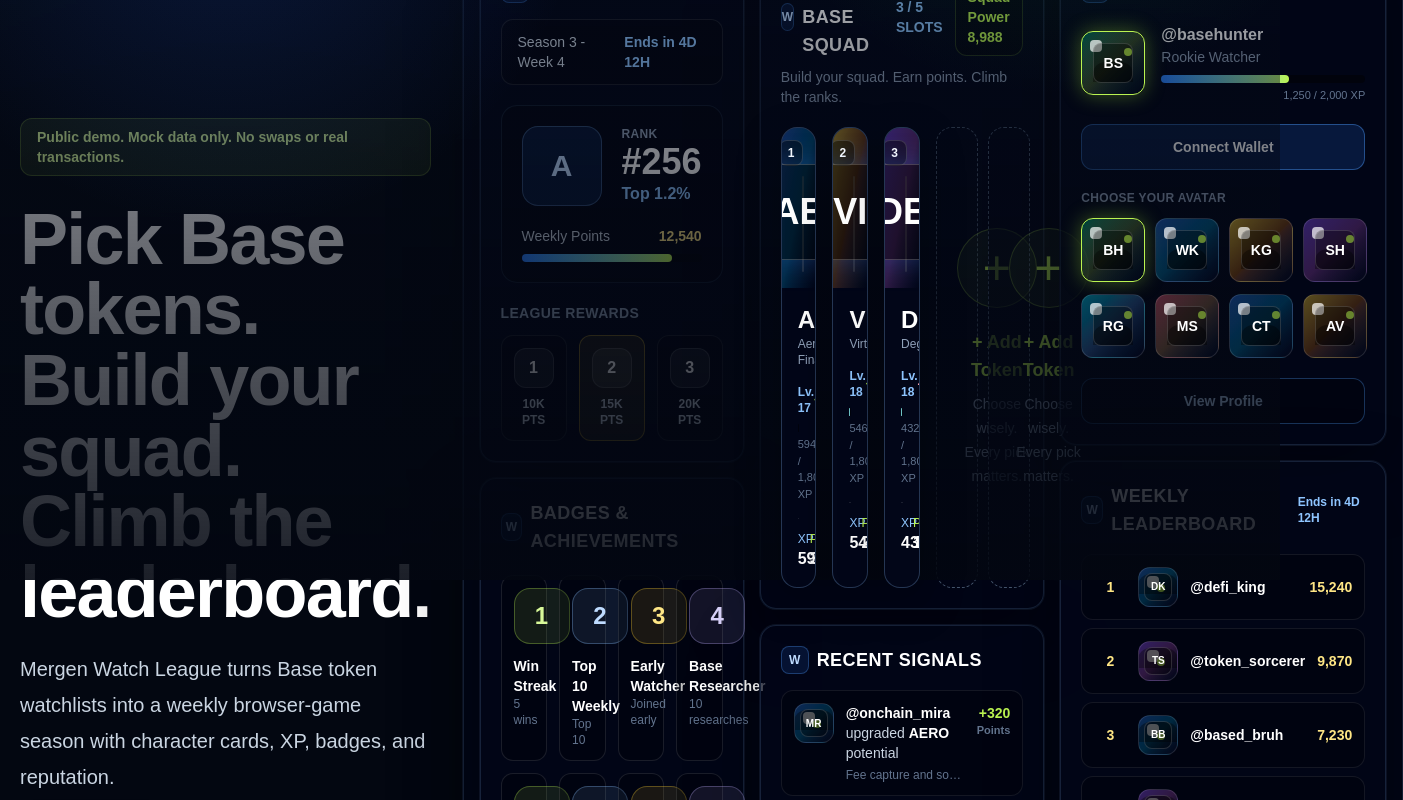
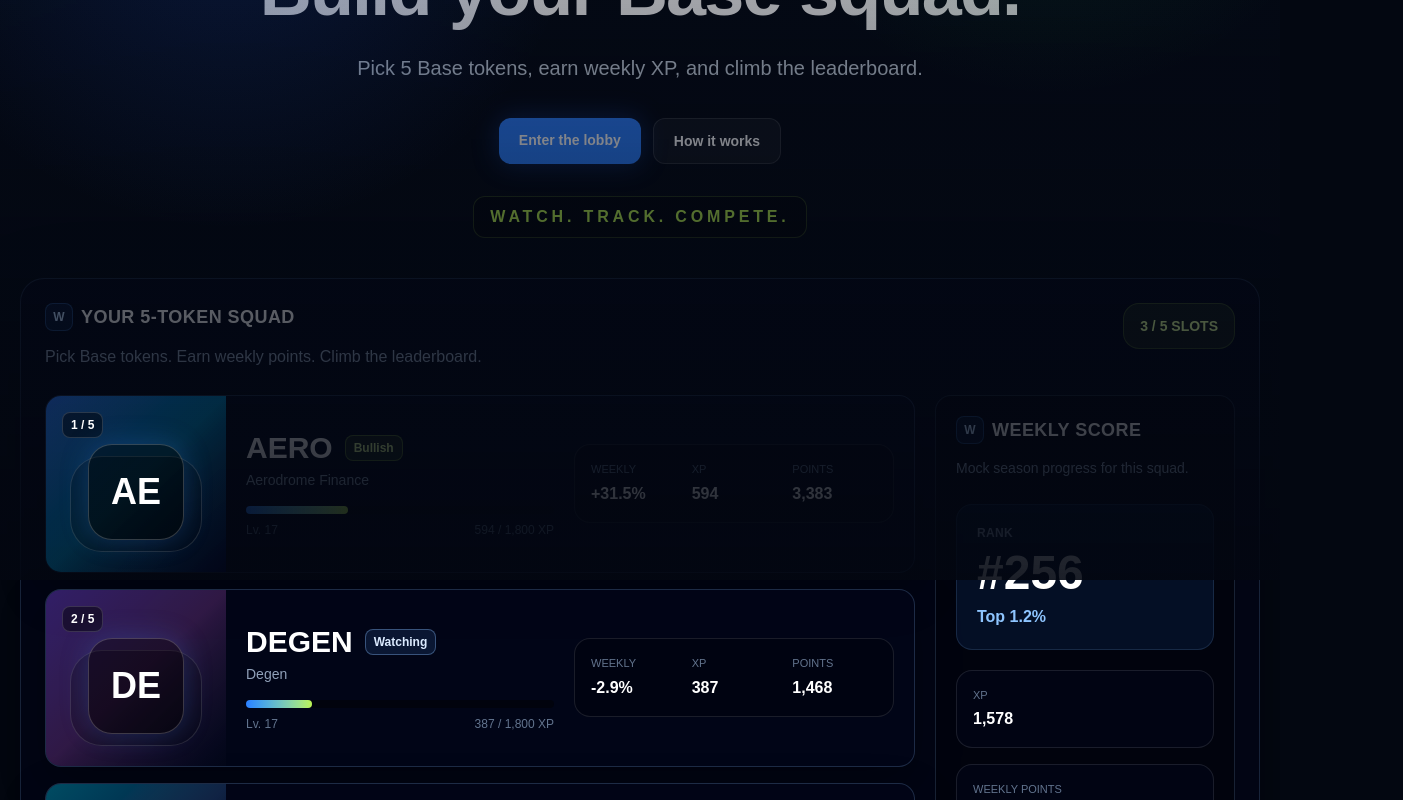
Before and after one commit to Edizemre1/mergen-watch-base, a Next.js app: page / in a window 1280 px wide. Shown: the part 220-1020 px from the top of the page, 1403 px wide, since content can reach past the window. Built offline with nearby package versions, Linux system fonts and the light colour scheme.

Commit message:
Simplify landing into squad builder experience

```diff
--- a/src/components/language.tsx
+++ b/src/components/language.tsx
@@ -25,9 +25,9 @@
     "nav.github": "GitHub",
     "nav.back": "Back to Lobby",
     "demo.notice": "Public demo. Mock data only. No swaps or real transactions.",
-    "hero.title": "Pick Base tokens. Build your squad. Climb the leaderboard.",
+    "hero.title": "Build your Base squad.",
     "hero.subtitle":
-      "Mergen Watch League turns Base token watchlists into a weekly browser-game season with character cards, XP, badges, and reputation.",
+      "Pick 5 Base tokens, earn weekly XP, and climb the leaderboard.",
     "hero.primary": "Enter the lobby",
     "hero.secondary": "How it works",
     "hero.command": "Watch. Track. Compete.",
@@ -49,6 +49,8 @@
     "section.watchlists": "League Watchlists",
     "section.tokenArena": "Token Arena",
     "squad.subtitle": "Build your squad. Earn points. Climb the ranks.",
+    "squad.builderTitle": "Your 5-token squad",
+    "squad.builderText": "Pick Base tokens. Earn weekly points. Climb the leaderboard.",
     "squad.slots": "slots",
     "squad.power": "Squad Power",
     "squad.add": "+ Add Token",
@@ -59,6 +61,8 @@
     "season.top": "Top 1.2%",
     "season.weeklyPoints": "Weekly Points",
     "season.rewards": "League Rewards",
+    "score.title": "Weekly Score",
+    "score.summary": "Mock season progress for this squad.",
     "profile.handle": "@basehunter",
     "profile.role": "Rookie Watcher",
     "profile.connect": "Connect Wallet",
@@ -137,9 +141,9 @@
     "nav.github": "GitHub",
     "nav.back": "Lobiye dön",
     "demo.notice": "Public demo. Sadece mock data. Gerçek swap veya işlem yok.",
-    "hero.title": "Base tokenlarını seç. Squad kur. Liderliğe tırman.",
+    "hero.title": "Base squad’ını kur.",
     "hero.subtitle":
-      "Mergen Watch League, Base token watchlistlerini karakter kartları, XP, rozetler ve itibar içeren haftalık browser-game sezonuna dönüştürür.",
+      "5 Base tokenı seç, haftalık XP kazan ve liderliğe tırman.",
     "hero.primary": "Lobiye gir",
     "hero.secondary": "Nasıl çalışır",
     "hero.command": "Watch. Track. Compete.",
@@ -161,6 +165,8 @@
     "section.watchlists": "League Watchlistleri",
     "section.tokenArena": "Token Arenası",
     "squad.subtitle": "Squad kur. Puan kazan. Rank yükselt.",
+    "squad.builderTitle": "5 tokenlık squad’ın",
+    "squad.builderText": "Base tokenlarını seç. Haftalık puan kazan. Liderliğe tırman.",
     "squad.slots": "slot",
     "squad.power": "Squad Gücü",
     "squad.add": "+ Token Ekle",
@@ -171,6 +177,8 @@
     "season.top": "Top 1.2%",
     "season.weeklyPoints": "Haftalık Puan",
     "season.rewards": "League Ödülleri",
+    "score.title": "Haftalık Skor",
+    "score.summary": "Bu squad için mock sezon ilerlemesi.",
     "profile.handle": "@basehunter",
     "profile.role": "Rookie Watcher",
     "profile.connect": "Wallet Bağla",
--- a/src/components/mergen-watch-app.tsx
+++ b/src/components/mergen-watch-app.tsx
@@ -34,7 +34,6 @@
 type ArtTone = "blue" | "violet" | "cyan" | "green" | "gold" | "rose";
 
 const githubUrl = "https://github.com/Edizemre1/mergen-watch-base";
-const playerHandle = "@basehunter";
 const playerRank = 256;
 const maxSquadSlots = 5;
 
@@ -47,15 +46,6 @@
   HIGHER: "rose",
   KEYCAT: "blue",
 };
-
-const leaderboard = [
-  { handle: "@defi_king", avatar: "DK", points: 15240 },
-  { handle: "@token_sorcerer", avatar: "TS", points: 9870 },
-  { handle: "@based_bruh", avatar: "BB", points: 7230 },
-  { handle: "@longbase", avatar: "LB", points: 6420 },
-  { handle: "@nft_baseset", avatar: "NB", points: 5890 },
-  { handle: playerHandle, avatar: "BH", points: 12540, active: true, rank: playerRank },
-];
 
 const avatarOptions = ["BH", "WK", "KG", "SH", "RG", "MS", "CT", "AV"];
 
@@ -112,15 +102,24 @@
   return Math.max(8, Math.round(10 + token.watchScoreInputs.researchDepth / 12 + index));
 }
 
-function getSquadEntries() {
-  return watchlists[0].entries.slice(0, 3);
+function getSquadBuilderEntries(): Array<{ token: Token; entry?: WatchlistEntry }> {
+  const preferredSymbols = ["AERO", "DEGEN", "BRETT"];
+  const allEntries = watchlists.flatMap((watchlist) => watchlist.entries);
+
+  return preferredSymbols.flatMap((symbol) => {
+    const token = baseTokens.find((baseToken) => baseToken.symbol === symbol);
+
+    if (!token) {
+      return [];
     }
 
-function getSquadPower() {
-  return getSquadEntries().reduce((sum, entry, index) => {
-    const token = getTokenByAddress(entry.tokenAddress);
-    return token ? sum + getTokenPoints(token, entry) + getTokenXp(token, index) : sum;
-  }, 0);
+    const entry = allEntries.find(
+      (watchlistEntry) =>
+        watchlistEntry.tokenAddress.toLowerCase() === token.address.toLowerCase(),
+    );
+
+    return [{ token, entry }];
+  });
 }
 
 function gameActionForComment(comment: Comment) {
@@ -412,116 +411,146 @@
   );
 }
 
-function EmptySquadSlot() {
+function WideTokenSlot({
+  token,
+  entry,
+  index,
+}: {
+  token: Token;
+  entry?: WatchlistEntry;
+  index: number;
+}) {
+  const { t } = useLanguage();
+  const level = getTokenLevel(token, index);
+  const xp = getTokenXp(token, index);
+  const points = getTokenPoints(token, entry);
+  const performance = entry ? getEntryReturnPct(entry) : token.change7d;
+  const stance = mapStance(entry?.stance ?? (token.change7d > 0 ? "Bullish" : "Neutral"));
+  const tone = tokenTones[token.symbol] ?? "blue";
+
+  return (
+    <Link
+      href={`/watch/token/${token.address}`}
+      className="group grid overflow-hidden rounded-2xl border border-blue-300/20 bg-slate-950/80 shadow-[0_18px_46px_rgba(0,0,0,0.28)] transition hover:-translate-y-0.5 hover:border-blue-300/55 md:grid-cols-[180px_1fr]"
+    >
+      <div className={`relative min-h-36 bg-gradient-to-br ${toneGradient(tone)} p-4 md:min-h-44`}>
+        <div className="absolute left-4 top-4 rounded-lg border border-white/15 bg-black/45 px-2 py-1 text-xs font-black text-white">
+          {index + 1} / {maxSquadSlots}
+        </div>
+        <div className="absolute inset-x-6 bottom-5 h-24 rounded-[2rem] border border-white/12 bg-black/25" />
+        <div className="absolute bottom-8 left-1/2 grid size-24 -translate-x-1/2 place-items-center rounded-3xl border border-white/20 bg-black/35 text-4xl font-black text-white shadow-[0_0_28px_rgba(59,130,246,0.25)]">
+          {token.symbol.slice(0, 2)}
+        </div>
+      </div>
+      <div className="grid gap-5 p-5 lg:grid-cols-[1fr_auto] lg:items-center">
+        <div>
+          <div className="flex flex-wrap items-center gap-3">
+            <h3 className="text-3xl font-black text-white">{token.symbol}</h3>
+            <StanceBadge stance={stance} />
+          </div>
+          <p className="mt-1 text-sm text-slate-400">{token.name}</p>
+          <div className="mt-4 max-w-xl">
+            <XpBar value={xp} max={1800} />
+            <div className="mt-2 flex items-center justify-between text-xs text-slate-500">
+              <span>{t("metric.level")} {level}</span>
+              <span>{xp.toLocaleString()} / 1,800 XP</span>
+            </div>
+          </div>
+        </div>
+        <div className="grid grid-cols-3 gap-4 rounded-2xl border border-white/10 bg-black/25 p-4 text-left sm:min-w-80">
+          <MiniMetric label={t("metric.performance")} value={formatPercent(performance)} />
+          <MiniMetric label={t("metric.xp")} value={xp.toString()} />
+          <MiniMetric label={t("metric.points")} value={formatPoints(points)} />
+        </div>
+      </div>
+    </Link>
+  );
+}
+
+function WideAddSlot({ index }: { index: number }) {
   const { t } = useLanguage();
 
   return (
-    <div className="grid min-h-[316px] place-items-center rounded-2xl border border-dashed border-slate-600 bg-slate-950/58 p-5 text-center">
-      <div>
-        <div className="mx-auto grid size-20 place-items-center rounded-full border border-lime-300/35 bg-lime-300/8 text-5xl font-light text-lime-300">
+    <div className="grid min-h-36 overflow-hidden rounded-2xl border border-dashed border-lime-300/30 bg-slate-950/54 md:grid-cols-[180px_1fr]">
+      <div className="grid place-items-center bg-lime-300/6 p-5">
+        <div className="grid size-20 place-items-center rounded-full border border-lime-300/35 bg-lime-300/8 text-5xl font-light text-lime-300">
           +
         </div>
-        <div className="mt-5 text-lg font-black text-lime-300">{t("squad.add")}</div>
-        <p className="mt-2 max-w-36 text-sm leading-6 text-slate-400">{t("squad.addText")}</p>
+      </div>
+      <div className="flex flex-col justify-center p-5">
+        <div className="text-2xl font-black text-lime-300">{t("squad.add")}</div>
+        <p className="mt-2 max-w-lg text-sm leading-6 text-slate-400">{t("squad.addText")}</p>
+        <div className="mt-4 text-xs font-black uppercase tracking-wide text-blue-300">
+          {index + 1} / {maxSquadSlots} {t("squad.slots")}
+        </div>
       </div>
     </div>
   );
 }
 
-function SquadPanel({ compact = false }: { compact?: boolean }) {
+function WeeklyScoreSummary() {
   const { t } = useLanguage();
-  const entries = getSquadEntries();
-  const usedSlots = entries.length;
+  const squad = getSquadBuilderEntries();
+  const weeklyXp = squad.reduce((sum, item, index) => sum + getTokenXp(item.token, index), 0);
+  const weeklyPoints = squad.reduce(
+    (sum, item) => sum + getTokenPoints(item.token, item.entry),
+    0,
+  );
 
   return (
-    <GamePanel className="p-5">
-      <PanelTitle
-        title={t("section.yourSquad")}
-        right={
-          <div className="flex items-center gap-3">
-            <div className="text-sm font-black text-blue-300">
-              {usedSlots} / {maxSquadSlots} {t("squad.slots").toUpperCase()}
+    <aside className="rounded-2xl border border-blue-300/16 bg-black/30 p-5">
+      <PanelTitle title={t("score.title")} />
+      <p className="mt-3 text-sm leading-6 text-slate-400">{t("score.summary")}</p>
+      <div className="mt-6 rounded-2xl border border-blue-300/14 bg-blue-500/10 p-5">
+        <div className="text-xs font-black uppercase tracking-wide text-slate-400">
+          {t("season.rank")}
         </div>
-            <div className="rounded-xl border border-lime-300/20 bg-black/35 px-3 py-2 text-sm font-black text-lime-300">
-              {t("squad.power")} {formatPoints(getSquadPower())}
+        <div className="mt-2 text-5xl font-black text-white">#{playerRank}</div>
+        <div className="mt-2 font-black text-blue-300">{t("season.top")}</div>
+      </div>
+      <div className="mt-5 grid gap-4">
+        <div className="rounded-2xl border border-white/10 bg-slate-950/70 p-4">
+          <MiniMetric label={t("metric.xp")} value={formatPoints(weeklyXp)} />
+        </div>
+        <div className="rounded-2xl border border-white/10 bg-slate-950/70 p-4">
+          <MiniMetric label={t("season.weeklyPoints")} value={formatPoints(weeklyPoints)} />
         </div>
       </div>
-        }
-      />
-      <p className="mt-2 text-sm text-slate-400">{t("squad.subtitle")}</p>
-      <div className={cx("mt-5 grid gap-4", compact ? "md:grid-cols-3" : "sm:grid-cols-2 xl:grid-cols-5")}>
-        {entries.map((entry, index) => {
-          const token = getTokenByAddress(entry.tokenAddress);
-          return token ? (
-            <TokenCharacterCard key={entry.tokenAddress} token={token} entry={entry} index={index} />
-          ) : null;
-        })}
-        {!compact ? (
-          <>
-            <EmptySquadSlot />
-            <EmptySquadSlot />
-          </>
-        ) : null}
+      <div className="mt-5">
+        <XpBar value={weeklyPoints} max={15000} />
       </div>
-    </GamePanel>
+    </aside>
   );
 }
 
-function WeeklySeasonPanel() {
+function SquadBuilderExperience() {
   const { t } = useLanguage();
+  const squad = getSquadBuilderEntries();
 
   return (
-    <GamePanel className="p-5">
-      <PanelTitle title={t("section.weeklySeason")} />
-      <div className="mt-4 rounded-xl border border-white/10 bg-black/28 px-4 py-3">
-        <div className="flex justify-between gap-3 text-sm">
-          <span className="text-slate-300">{t("season.name")}</span>
-          <span className="font-bold text-blue-300">{t("season.ends")}</span>
+    <section className="rounded-3xl border border-blue-300/16 bg-slate-950/66 p-4 shadow-[0_26px_80px_rgba(0,0,0,0.32)] md:p-6">
+      <div className="flex flex-wrap items-start justify-between gap-4">
+        <div>
+          <PanelTitle title={t("squad.builderTitle")} />
+          <p className="mt-3 max-w-2xl text-base leading-7 text-slate-400">
+            {t("squad.builderText")}
+          </p>
+        </div>
+        <div className="rounded-2xl border border-lime-300/20 bg-lime-300/8 px-4 py-3 text-sm font-black text-lime-200">
+          {squad.length} / {maxSquadSlots} {t("squad.slots").toUpperCase()}
         </div>
       </div>
-      <div className="mt-5 rounded-2xl border border-blue-300/12 bg-black/24 p-5">
-        <div className="flex items-center gap-5">
-          <div className="grid size-20 place-items-center rounded-2xl border border-blue-300/30 bg-blue-500/15 text-3xl font-black text-blue-200">
-            A
+      <div className="mt-6 grid gap-5 xl:grid-cols-[1fr_300px]">
+        <div className="grid gap-4">
+          {squad.map(({ token, entry }, index) => (
+            <WideTokenSlot key={token.address} token={token} entry={entry} index={index} />
+          ))}
+          <WideAddSlot index={3} />
+          <WideAddSlot index={4} />
         </div>
-          <div>
-            <div className="text-xs font-black uppercase tracking-wide text-slate-400">
-              {t("season.rank")}
+        <WeeklyScoreSummary />
       </div>
-            <div className="text-4xl font-black text-white">#{playerRank}</div>
-            <div className="font-black text-blue-300">{t("season.top")}</div>
-          </div>
-        </div>
-        <div className="mt-5 flex items-center justify-between text-sm">
-          <span className="text-slate-300">{t("season.weeklyPoints")}</span>
-          <span className="font-black text-amber-200">12,540</span>
-        </div>
-        <div className="mt-2">
-          <XpBar value={12540} max={15000} />
-        </div>
-      </div>
-      <div className="mt-5">
-        <div className="mb-3 text-sm font-black uppercase tracking-wide text-slate-400">
-          {t("season.rewards")}
-        </div>
-        <div className="grid grid-cols-3 gap-3">
-          {["10K", "15K", "20K"].map((reward, index) => (
-            <div
-              key={reward}
-              className={cx(
-                "rounded-xl border p-3 text-center",
-                index === 1 ? "border-amber-300/40 bg-amber-300/10" : "border-white/10 bg-black/24",
-              )}
-            >
-              <div className="mx-auto mb-2 grid size-10 place-items-center rounded-xl border border-white/15 bg-white/8 font-black text-white">
-                {index + 1}
-              </div>
-              <div className="text-xs font-black text-slate-300">{reward} PTS</div>
-            </div>
-          ))}
-        </div>
-      </div>
-    </GamePanel>
+    </section>
   );
 }
 
@@ -615,77 +644,6 @@
   );
 }
 
-function LeaderboardPanel({ full = false }: { full?: boolean }) {
-  const { t } = useLanguage();
-  const rows = full ? leaderboard : leaderboard.slice(0, 6);
-
-  return (
-    <GamePanel id="leaderboard" className="p-5">
-      <PanelTitle title={t("section.leaderboard")} right={<span className="text-xs font-bold text-blue-300">{t("season.ends")}</span>} />
-      <div className="mt-4 space-y-2">
-        {rows.map((row, index) => (
-          <div
-            key={row.handle}
-            className={cx(
-              "flex items-center gap-3 rounded-xl border p-3",
-              row.active ? "border-blue-400/50 bg-blue-500/14" : "border-white/8 bg-black/24",
-            )}
-          >
-            <div className="w-8 text-center text-sm font-black text-amber-200">
-              {row.rank ?? index + 1}
-            </div>
-            <PixelAvatar label={row.avatar} tone={index % 2 === 0 ? "blue" : "violet"} size="sm" />
-            <div className="min-w-0 flex-1 truncate text-sm font-black text-white">{row.handle}</div>
-            <div className="text-sm font-black text-amber-200">{formatPoints(row.points)}</div>
-          </div>
-        ))}
-      </div>
-    </GamePanel>
-  );
-}
-
-function ActivityFeed({ limit = 4 }: { limit?: number }) {
-  const { t } = useLanguage();
-  const items = comments.slice(0, limit);
-
-  return (
-    <GamePanel className="p-5">
-      <PanelTitle title={t("section.signals")} />
-      <div className="mt-4 space-y-2">
-        {items.map((comment) => {
-          const author = getUserByAddress(comment.authorAddress);
-          const action = gameActionForComment(comment);
-          const token = action.token;
-          const targetHref = token ? `/watch/token/${token.address}` : "/watch";
-
-          return (
-            <Link
-              key={comment.id}
-              href={targetHref}
-              className="grid gap-3 rounded-xl border border-white/8 bg-black/24 p-3 transition hover:border-blue-300/25 sm:grid-cols-[auto_1fr_auto]"
-            >
-              <PixelAvatar label={author?.avatar ?? "MW"} tone="blue" size="sm" />
-              <div className="min-w-0">
-                <div className="text-sm text-slate-300">
-                  <span className="font-black text-white">@{author?.handle ?? "watcher"}</span>{" "}
-                  {t(action.key)}{" "}
-                  {token ? <span className="font-black text-white">{token.symbol}</span> : t("badge.top10")}{" "}
-                  {action.key === "signal.added" ? t("signal.toSquad") : action.key === "signal.earned" ? t("signal.badge") : t("signal.potential")}
-                </div>
-                <div className="mt-1 truncate text-xs text-slate-500">{comment.body}</div>
-              </div>
-              <div className="text-right text-sm font-black text-lime-300">
-                +{action.points}
-                <div className="text-[11px] text-slate-500">{t("metric.points")}</div>
-              </div>
-            </Link>
-          );
-        })}
-      </div>
-    </GamePanel>
-  );
-}
-
 function HowItWorksPanel() {
   const { t } = useLanguage();
   const steps: CopyKey[] = ["how.step1", "how.step2", "how.step3", "how.step4"];
@@ -708,25 +666,6 @@
   );
 }
 
-function LobbyPreview() {
-  return (
-    <div className="grid gap-4 xl:grid-cols-[0.9fr_1.35fr_1fr]">
-      <div className="space-y-4">
-        <WeeklySeasonPanel />
-        <BadgesPanel />
-      </div>
-      <div className="space-y-4">
-        <SquadPanel />
-        <ActivityFeed />
-      </div>
-      <div className="space-y-4">
-        <ProfilePanel />
-        <LeaderboardPanel />
-      </div>
-    </div>
-  );
-}
-
 export function LandingPageView() {
   const { t } = useLanguage();
 
@@ -734,18 +673,18 @@
     <div className="min-h-screen bg-[#030711] text-white">
       <TopNavigation />
       <main className="mx-auto max-w-[1600px] px-5 py-8">
-        <section className="grid gap-8 border-b border-blue-300/12 pb-8 xl:grid-cols-[0.68fr_1.32fr] xl:items-center">
-          <div>
+        <section className="border-b border-blue-300/12 pb-10">
+          <div className="mx-auto max-w-4xl text-center">
             <div className="inline-flex rounded-xl border border-lime-300/25 bg-lime-300/10 px-4 py-2 text-sm font-black text-lime-200">
               {t("demo.notice")}
             </div>
-            <h1 className="mt-7 max-w-3xl text-5xl font-black leading-[0.98] tracking-tight text-white md:text-7xl">
+            <h1 className="mt-7 text-5xl font-black leading-[0.98] tracking-tight text-white md:text-7xl">
               {t("hero.title")}
             </h1>
-            <p className="mt-6 max-w-2xl text-xl leading-9 text-slate-300">
+            <p className="mx-auto mt-6 max-w-2xl text-xl leading-9 text-slate-300">
               {t("hero.subtitle")}
             </p>
-            <div className="mt-8 flex flex-wrap gap-3">
+            <div className="mt-8 flex flex-wrap justify-center gap-3">
               <Link
                 href="/watch"
                 className="rounded-xl bg-blue-500 px-5 py-3 text-sm font-black text-white shadow-[0_0_26px_rgba(37,99,235,0.35)] transition hover:bg-blue-400"
@@ -763,12 +702,9 @@
               {t("hero.command")}
             </div>
           </div>
-          <GamePanel className="p-4">
-            <PanelTitle title={t("home.visual")} />
-            <div className="mt-5">
-              <LobbyPreview />
+          <div className="mt-10">
+            <SquadBuilderExperience />
           </div>
-          </GamePanel>
         </section>
 
         <section className="mt-8 grid gap-4 md:grid-cols-3">
@@ -798,24 +734,26 @@
   const { t } = useLanguage();
 
   return (
-    <div className="space-y-5">
-      <div className="grid gap-5 xl:grid-cols-[0.82fr_2.2fr_1fr]">
-        <div className="space-y-5">
-          <WeeklySeasonPanel />
-          <BadgesPanel />
+    <div className="space-y-8">
+      <section>
+        <div className="mb-7 flex flex-wrap items-end justify-between gap-5">
+          <div>
+            <div className="inline-flex rounded-xl border border-lime-300/25 bg-lime-300/10 px-4 py-2 text-sm font-black text-lime-200">
+              {t("demo.notice")}
             </div>
-        <div className="space-y-5">
-          <SquadPanel />
-          <div className="grid gap-5 lg:grid-cols-[1fr_0.8fr]">
-            <ActivityFeed limit={5} />
-            <HowItWorksPanel />
+            <h1 className="mt-5 text-5xl font-black leading-none text-white md:text-7xl">
+              {t("hero.title")}
+            </h1>
+            <p className="mt-4 max-w-2xl text-lg leading-8 text-slate-300">
+              {t("hero.subtitle")}
+            </p>
+          </div>
+          <div className="rounded-2xl border border-blue-300/20 bg-black/28 px-5 py-4 text-sm font-black uppercase tracking-[0.22em] text-blue-200">
+            {t("hero.command")}
           </div>
         </div>
-        <div className="space-y-5">
-          <ProfilePanel />
-          <LeaderboardPanel />
-        </div>
-      </div>
+        <SquadBuilderExperience />
+      </section>
       <GamePanel className="p-5">
         <PanelTitle title={t("section.watchlists")} />
         <div className="mt-5 grid gap-4 lg:grid-cols-2 xl:grid-cols-4">
```
Also changed, not shown: 1 other file (tests, documents, lock files or other folders). Lines whose indentation alone changed are shown as unchanged.
